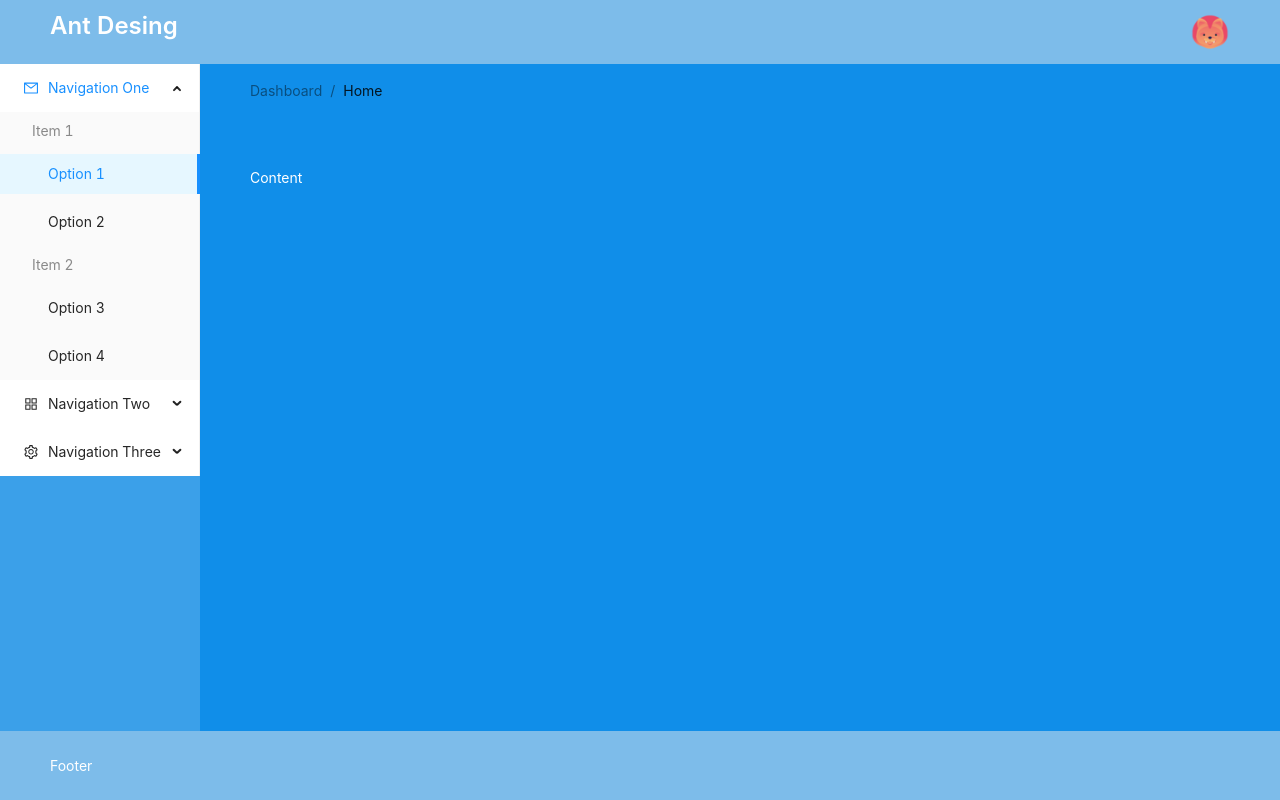
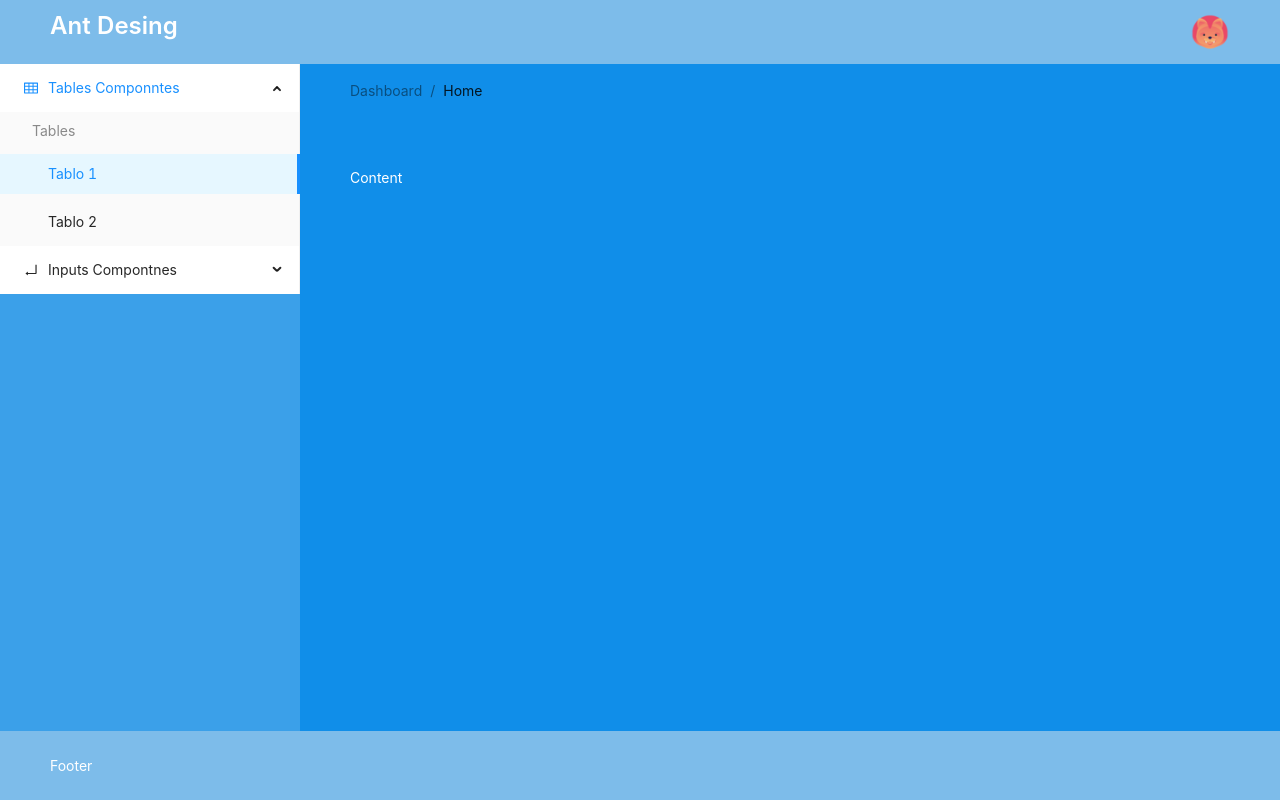
Before and after one commit to tunayozdemir/react-ant-components, a React (Create React App) app: page / in a window 1280 px wide. Built offline with nearby package versions, Linux system fonts and the light colour scheme.

Commit message:
sidebar revizyon

```diff
--- a/src/components/Sidebar/Sidebar.js
+++ b/src/components/Sidebar/Sidebar.js
@@ -1,7 +1,7 @@
 
 import React from "react";
 import { Layout, Avatar, Menu, Breadcrumb } from 'antd';
-import { AppstoreOutlined, SettingOutlined, MailOutlined } from '@ant-design/icons'
+import { TableOutlined, EnterOutlined } from '@ant-design/icons'
 // import { Link } from 'react-router-dom';
 // import routes from '../../Route';
 import AvatarLion from '../../assets/icons/lion.png'
@@ -32,29 +32,19 @@ function Sidebar() {
             defaultOpenKeys={['sub1']}
             mode="inline"
           >
-            <SubMenu key="sub1" icon={<MailOutlined />} title="Navigation One">
-              <Menu.ItemGroup key="g1" title="Item 1">
-                <Menu.Item key="1">Option 1</Menu.Item>
-                <Menu.Item key="2">Option 2</Menu.Item>
-              </Menu.ItemGroup>
-              <Menu.ItemGroup key="g2" title="Item 2">
-                <Menu.Item key="3">Option 3</Menu.Item>
-                <Menu.Item key="4">Option 4</Menu.Item>
+            <SubMenu key="sub1" icon={<TableOutlined />} title="Tables Componntes">
+              <Menu.ItemGroup key="g1" title="Tables">
+                <Menu.Item key="1">Tablo 1</Menu.Item>
+                <Menu.Item key="2">Tablo 2</Menu.Item>
               </Menu.ItemGroup>
             </SubMenu>
-            <SubMenu key="sub2" icon={<AppstoreOutlined />} title="Navigation Two">
+            <SubMenu key="sub2" icon={<EnterOutlined />} title="Inputs Compontnes">
               <Menu.Item key="5">Option 5</Menu.Item>
               <Menu.Item key="6">Option 6</Menu.Item>
               <SubMenu key="sub3" title="Submenu">
                 <Menu.Item key="7">Option 7</Menu.Item>
                 <Menu.Item key="8">Option 8</Menu.Item>
               </SubMenu>
-            </SubMenu>
-            <SubMenu key="sub4" icon={<SettingOutlined />} title="Navigation Three">
-              <Menu.Item key="9">Option 9</Menu.Item>
-              <Menu.Item key="10">Option 10</Menu.Item>
-              <Menu.Item key="11">Option 11</Menu.Item>
-              <Menu.Item key="12">Option 12</Menu.Item>
             </SubMenu>
           </Menu>
         </Sider>
--- a/src/components/Sidebar/Sidebar.scss
+++ b/src/components/Sidebar/Sidebar.scss
@@ -5,6 +5,9 @@
 
 .ant-layout {
   min-height: calc(100vh - 133px);
+  &-sider{
+    min-width: 300px !important;
+  }
 }
 
 .ant-layout-header,
```
